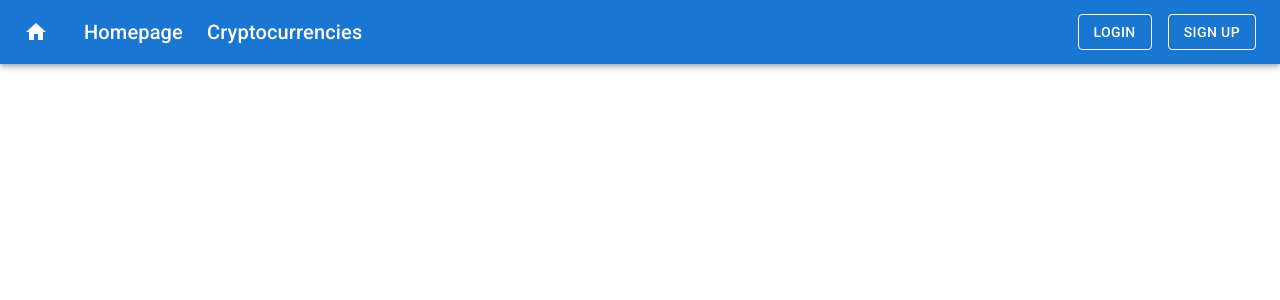
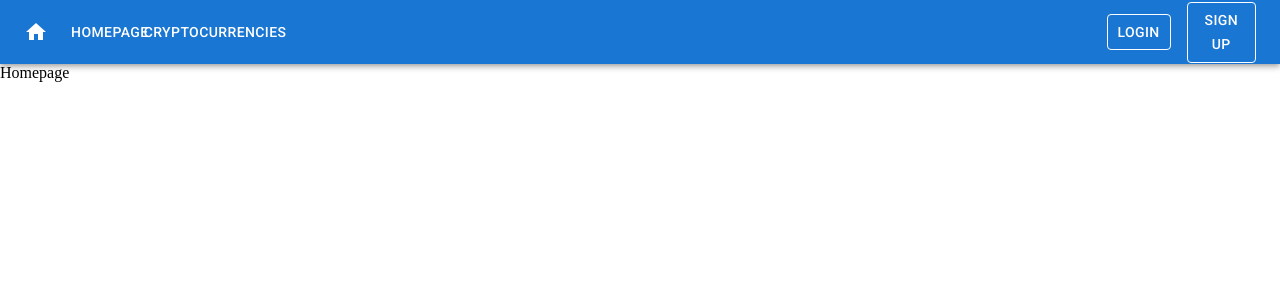
Before and after one commit to MyShlongIsLongAT/crypto_api_react_project, a React (Create React App) app: page / in a window 1280 px wide. Shown: the top 300 px of the page. Built offline with nearby package versions, Linux system fonts and the light colour scheme.

Commit message:
Working Routes

```diff
--- /dev/null
+++ b/src/App.css
@@ -0,0 +1,5 @@
+* {
+	margin: 0;
+	padding: 0;
+	box-sizing: border-box;
+}
--- a/src/App.jsx
+++ b/src/App.jsx
@@ -1,9 +1,29 @@
 import React from 'react';
-import { Switch, Route, Link } from 'react-router-dom';
+import { Routes, Route } from 'react-router-dom';
 import { Navbar } from './components';
+import { Homepage, Cryptocurrencies } from './pages';
+import './App.css';
 
 const App = () => {
-	return <Navbar />;
+	return (
+		<div className="app">
+			<div className="navbar">
+				<Navbar />
+			</div>
+			<div className="main">
+				<div className="routes">
+					<Routes>
+						<Route exact path="/" element={<Homepage />} />
+						<Route
+							exact
+							path="/cryptocurrencies"
+							element={<Cryptocurrencies />}
+						/>
+					</Routes>
+				</div>
+			</div>
+		</div>
+	);
 };
 
 export default App;
--- a/src/components/Navbar.jsx
+++ b/src/components/Navbar.jsx
@@ -1,20 +1,17 @@
 import React from 'react';
-import { Link } from 'react-router-dom';
 import {
-	CssBaseline,
 	AppBar,
 	Toolbar,
 	IconButton,
-	Typography,
 	Button,
 	Box,
+	Container,
 } from '@mui/material';
 import HomeIcon from '@mui/icons-material/Home';
 
 const Navbar = () => {
 	return (
 		<>
-			<CssBaseline />
 			<Box sx={{ flexGrow: 1 }}>
 				<AppBar position="static">
 					<Toolbar>
@@ -23,16 +20,26 @@ const Navbar = () => {
 							edge="start"
 							color="inherit"
 							aria-label="menu"
-							sx={{ mr: 3 }}
+							sx={{ mr: 2 }}
 						>
 							<HomeIcon />
 						</IconButton>
-						<Typography variant="h6" component="div" sx={{ mr: 3 }}>
+						<Button
+							href="/"
+							varient="text"
+							color="inherit"
+							sx={{ mr: 2 }}
+						>
 							Homepage
-						</Typography>
-						<Typography variant="h6" component="div" sx={{ flexGrow: 1 }}>
+						</Button>
+						<Button
+							href="/cryptocurrencies"
+							varient="text"
+							color="inherit"
+						>
 							Cryptocurrencies
-						</Typography>
+						</Button>
+						<Container sx={{ flexGrow: 1 }}></Container>
 						<Button variant="outlined" color="inherit" sx={{ mr: 2 }}>
 							Login
 						</Button>
--- a/src/index.css
+++ /dev/null
@@ -1,13 +0,0 @@
-body {
-  margin: 0;
-  font-family: -apple-system, BlinkMacSystemFont, 'Segoe UI', 'Roboto', 'Oxygen',
-    'Ubuntu', 'Cantarell', 'Fira Sans', 'Droid Sans', 'Helvetica Neue',
-    sans-serif;
-  -webkit-font-smoothing: antialiased;
-  -moz-osx-font-smoothing: grayscale;
-}
-
-code {
-  font-family: source-code-pro, Menlo, Monaco, Consolas, 'Courier New',
-    monospace;
-}
--- a/src/index.js
+++ b/src/index.js
@@ -1,14 +1,16 @@
 import React from 'react';
 import ReactDOM from 'react-dom';
-import './index.css';
+import { BrowserRouter as Router } from 'react-router-dom';
 import App from './App';
 import reportWebVitals from './reportWebVitals';
 
 ReactDOM.render(
-  <React.StrictMode>
-    <App />
-  </React.StrictMode>,
-  document.getElementById('root')
+	<React.StrictMode>
+		<Router>
+			<App />
+		</Router>
+	</React.StrictMode>,
+	document.getElementById('root')
 );
 
 // If you want to start measuring performance in your app, pass a function
--- /dev/null
+++ b/src/pages/Cryptocurrencies.jsx
@@ -0,0 +1,7 @@
+import React from 'react';
+
+const Cryptocurrencies = () => {
+	return <div>Cryptocurrencies</div>;
+};
+
+export default Cryptocurrencies;
--- /dev/null
+++ b/src/pages/Homepage.jsx
@@ -0,0 +1,7 @@
+import React from 'react';
+
+const Homepage = () => {
+	return <div>Homepage</div>;
+};
+
+export default Homepage;
--- /dev/null
+++ b/src/pages/index.js
@@ -0,0 +1,2 @@
+export { default as Homepage } from './Homepage';
+export { default as Cryptocurrencies } from './Cryptocurrencies';
```
